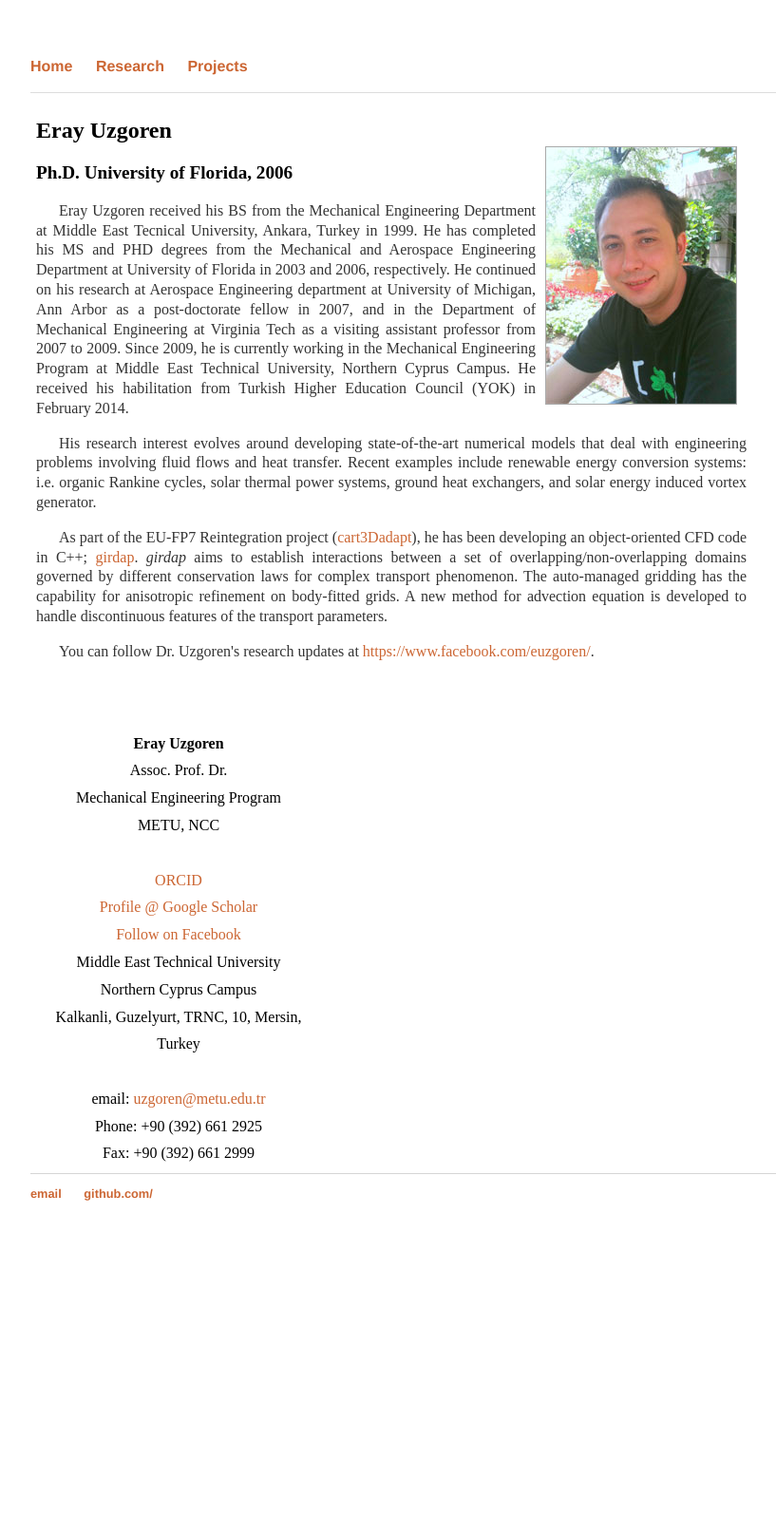
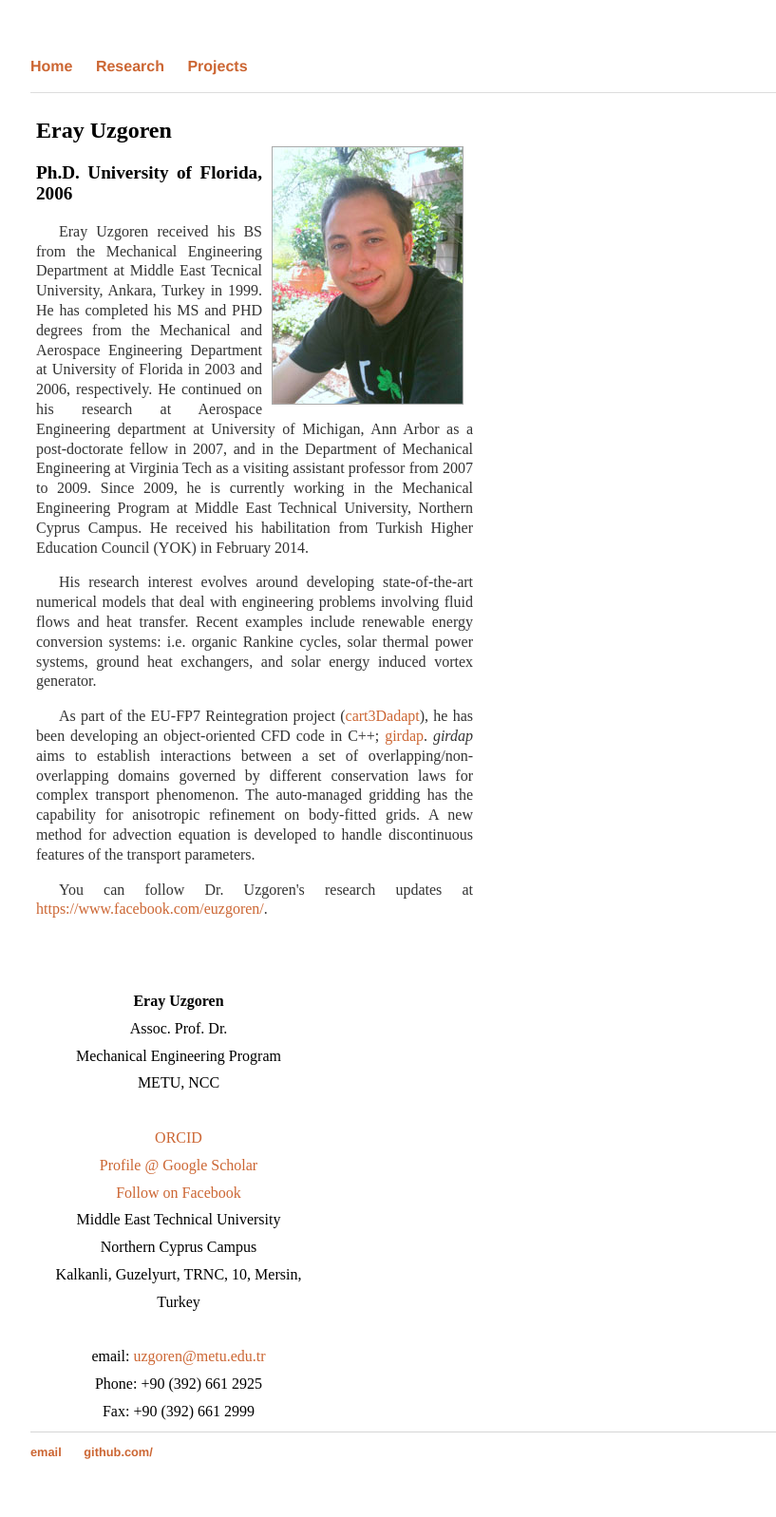
Before and after one commit to uzgoren/uzgoren.github.io, a Jekyll site: the page built from index.html, in a window 1280 px wide. Shown: the whole page at 95% size, without its empty margins (160-977 px from the left). Built offline with Jekyll 4.4.1, drawn with Linux system fonts in a browser that asks for light colours; before the commit the page ends 1326 px from its top, so only the background shows below that.

Commit message:
div layout

```diff
--- a/_layouts/default.html
+++ b/_layouts/default.html
@@ -15,7 +15,7 @@
 		<div class="container" style="text-align:center;">
 		  <table><tbody>
 		    <tr>
-		      <td style='vertical-align:top; text-align:justify; '>
+		      <td style='width:460px; vertical-align:top; text-align:justify; '>
 			{{ content }}
 		      </td>
 
```
